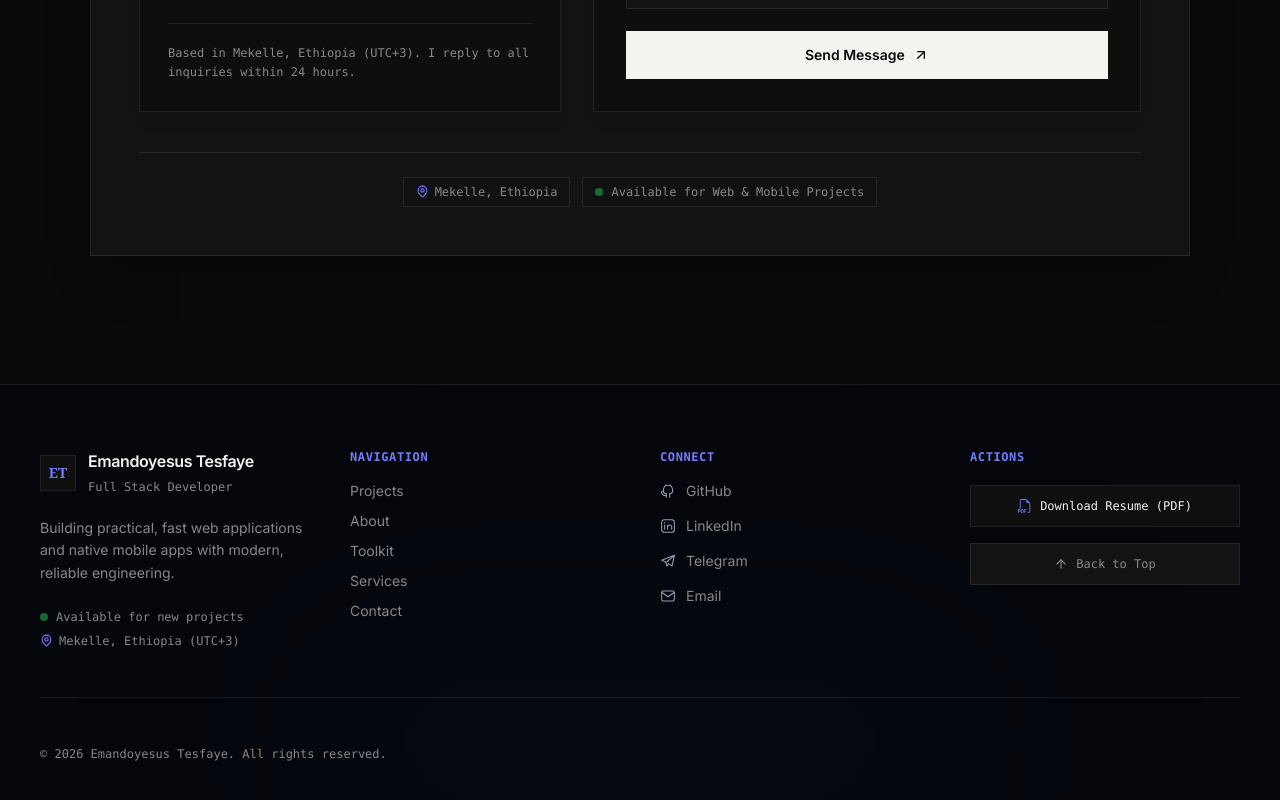
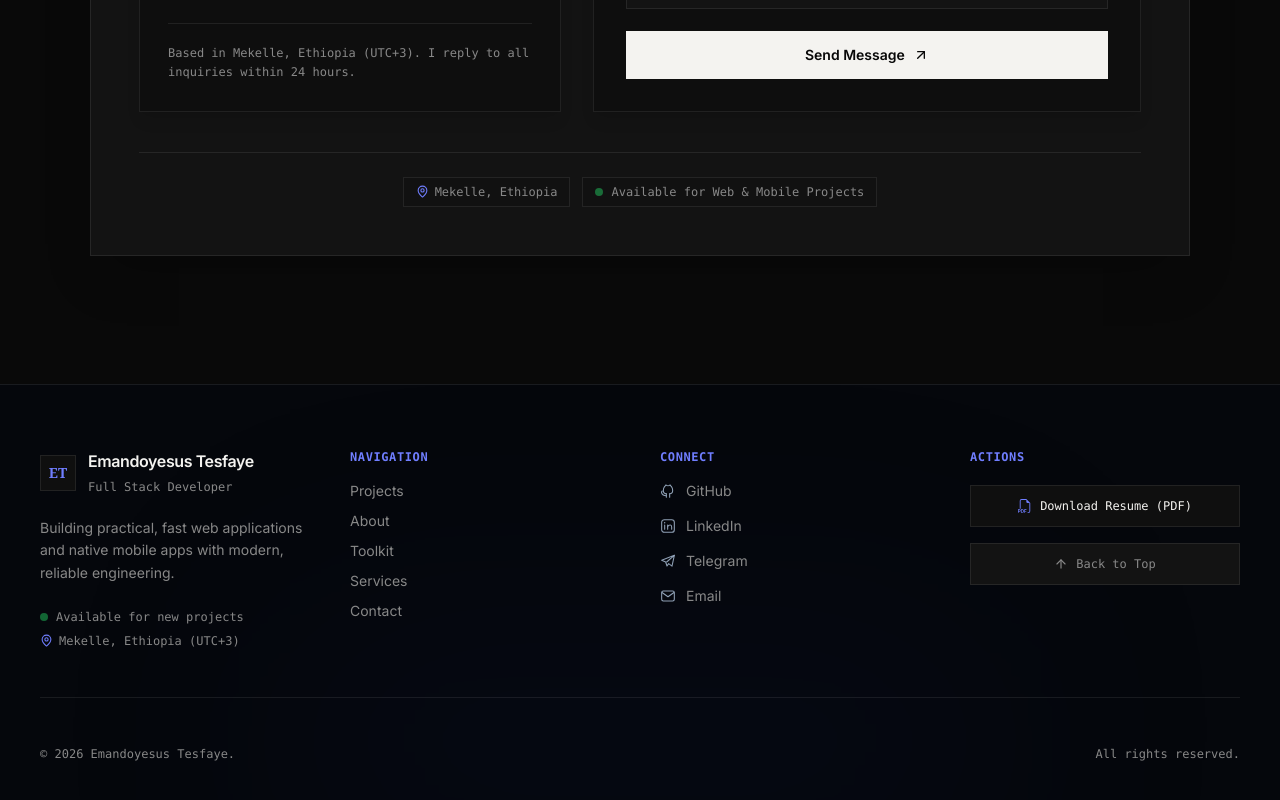
Before and after one commit to emandoyesus/portfolio_2, a Next.js app: page / in a window 1280 px wide. Shown: the part 5714-6514 px from the top of the page. Built offline with nearby package versions, Linux system fonts and the light colour scheme.

Commit message:
style: align 'All rights reserved.' to the right side of footer

```diff
--- a/src/components/Footer.tsx
+++ b/src/components/Footer.tsx
@@ -185,7 +185,8 @@ export default function Footer() {
 
         {/* Bottom Credits & Legal */}
         <div className="flex flex-col sm:flex-row items-center justify-between gap-4 text-xs font-mono text-muted">
-          <span>&copy; {currentYear} Emandoyesus Tesfaye. All rights reserved.</span>
+          <span>&copy; {currentYear} Emandoyesus Tesfaye.</span>
+          <span className="text-center sm:text-right">All rights reserved.</span>
         </div>
       </div>
     </motion.footer>
```
